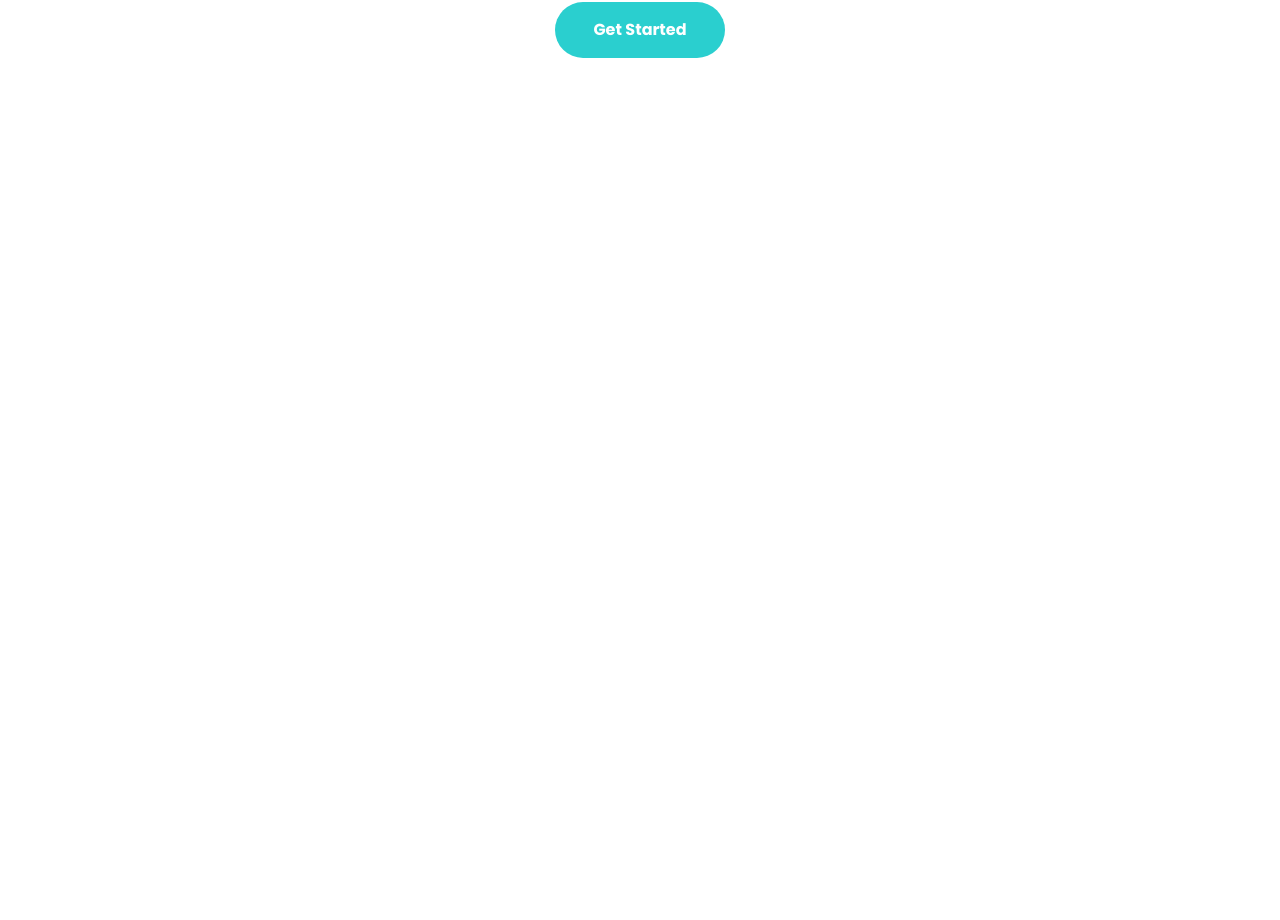
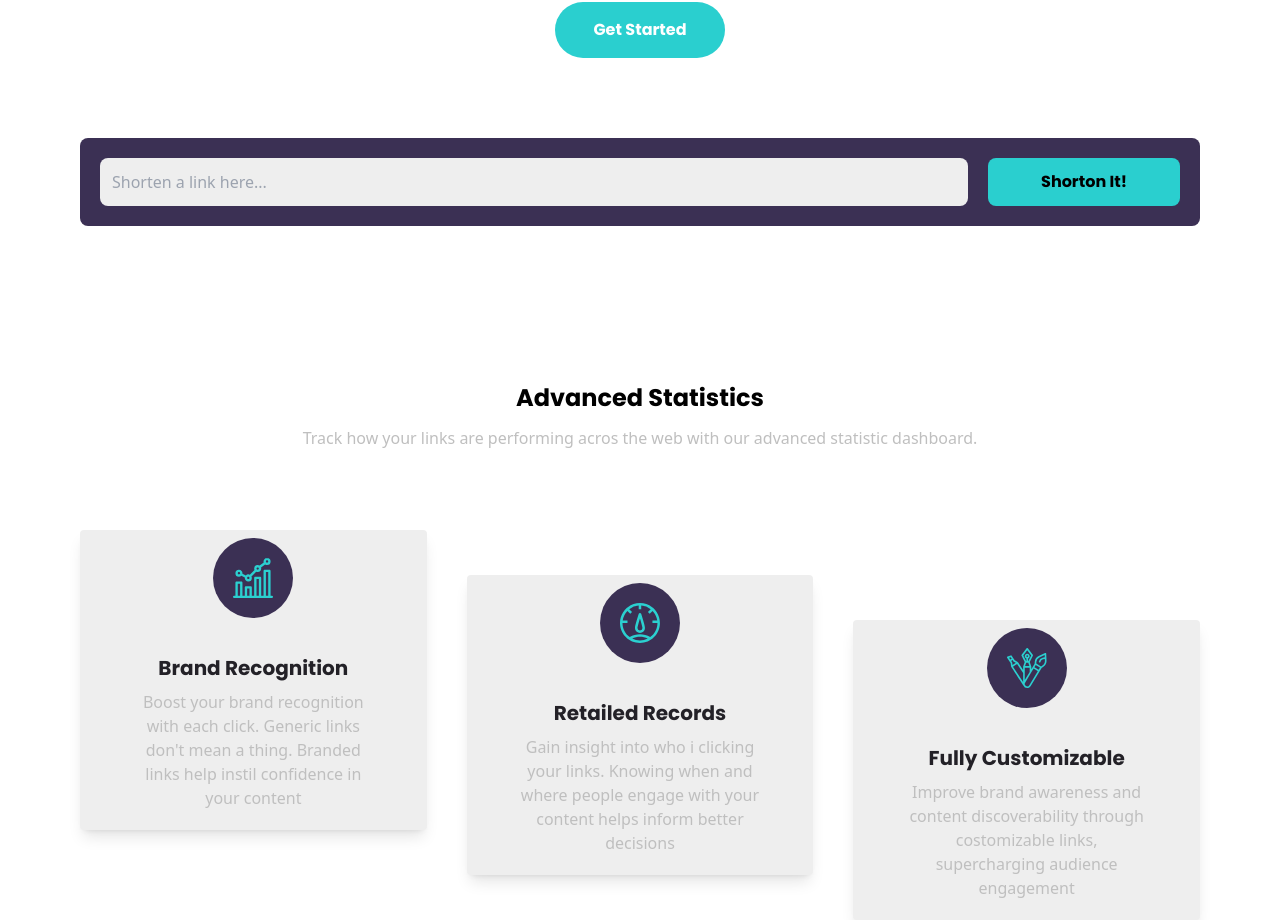
Before and after one commit to Zeddnyx/urlShortly, a React (Vite) app: page / in a window 1280 px wide. Shown: the part 411-1331 px from the top of the page. Before the commit the page ends 800 px from the top, so only its background shows below. Built offline with nearby package versions, Linux system fonts and the light colour scheme.

Commit message:
add info stats

```diff
--- a/src/App.jsx
+++ b/src/App.jsx
@@ -1,12 +1,14 @@
 import Nav from './page/Nav'
 import Home from './page/Home'
+import Info from './page/InfoStatistic'
 
 function App() {
 
   return <div>
     <Nav />
-    <div className='px-5'>
+    <div className='px-5 xl:px-20'>
       <Home />
+      <Info />
     </div>
   </div>
 }
--- a/src/page/Home.jsx
+++ b/src/page/Home.jsx
@@ -1,6 +1,9 @@
 import Orang from '../asset/images/illustration-working.svg'
+import BgMobile from '../asset/images/bg-shorten-mobile.svg'
+import BgDesktop from '../asset/images/bg-shorten-desktop.svg'
 
 export default function Home() {
+  const handleForm = e => e.preventDefault()
 
   return <header  className={head}>
     <div className={divImg}>
@@ -14,13 +17,22 @@ export default function Home() {
       </p>
       <button className={btn}>Get Started</button>
     </div>
+
+    <form className={form} onSubmit={handleForm}>
+      <input className={input} type="text" placeholder='Shorten a link here...' />
+      <button className={btnInput} type="submit">Shorton It!</button>
+    </form>
   </header>
 }
 
 const head = 'mt-20 z-10'
 const divImg = 'w-80 mx-auto'
 
-const divTextHead = 'mt-5 text-center font-pop flex flex-col gap-5'
-const h1 = 'text-3xl text-veryDarkViolet'
-const p = 'text-sm font-normal text-gray'
-const btn = 'bg-cyan w-[170px] mx-auto py-4 rounded-full text-[#fff]'
+const divTextHead = 'mt-5 text-center flex flex-col gap-5'
+const h1 = 'text-3xl text-veryDarkViolet font-pop'
+const p = 'text-sm font-normal text-gray sm:px-12'
+const btn = 'bg-cyan w-[170px] mx-auto py-4 font-pop rounded-full text-[#fff]'
+
+const form = 'mt-20 bg-darkViolet flex flex-col gap-5 p-5 rounded-lg md:flex-row'
+const input = 'p-3 bg-[#eee] text-gray rounded-lg outline-none md:w-full'
+const btnInput = 'bg-cyan rounded-lg py-3 outline-none font-pop md:w-60'
--- /dev/null
+++ b/src/page/InfoStatistic.jsx
@@ -0,0 +1,55 @@
+import Brand from '../asset/images/icon-brand-recognition.svg'
+import Detail from '../asset/images/icon-detailed-records.svg'
+import Fully from '../asset/images/icon-fully-customizable.svg'
+import BgMobile from '../asset/images/bg-boost-mobile.svg'
+import BgDesktop from '../asset/images/bg-boost-desktop.svg'
+
+export default function Info() {
+
+  const InfoStats = props => {
+    return <div className={`${card} ${props.self}`}>
+      <div className={divImg}>
+        <img src={props.img} alt={props.alt} />
+      </div>
+      <div className={divText}>
+        <h1 className={divH1}>{props.title}</h1>
+        <article className={article}>
+          {props.desc}
+        </article>
+      </div>
+    </div>
+  }
+
+  return <section className={section}>
+    <div>
+      <h1 className={h1}>Advanced Statistics</h1>
+      <article className={article}>
+        Track how your links are performing acros
+        the web with our advanced statistic dashboard.
+      </article>
+    </div>
+
+    <div className={parentCard}>
+      <InfoStats self='self-start' img={Brand} alt='icon-brand-recognition' title='Brand Recognition'
+        desc="Boost your brand recognition with each click. Generic links don't mean a thing. Branded links help instil confidence in your content"
+      />
+      <InfoStats self='self-center'img={Detail} alt='icon-detailed-records' title='Retailed Records'
+        desc="Gain insight into who i clicking your links. Knowing when and where people engage with your content helps inform better decisions"
+      />
+      <InfoStats self='self-end' img={Fully} alt='icon-fully-customizable' title='Fully Customizable'
+        desc="Improve brand awareness and content discoverability through costomizable links, supercharging audience engagement"
+      />
+    </div>
+  </section>
+}
+
+const section = 'mt-36 text-center items-center flex flex-col'
+const h1 = 'font-pop text-2xl my-3'
+const article = 'px-3 text-gray'
+
+const parentCard = 'grid grid-cols-1 xl:grid-cols-3 xl:gap-10 xl:h-[470px]'
+const card = 'bg-[#eee] mt-20 rounded shadow-lg grid grid-cols-1 w-full place-items-center text-center'
+const divImg = 'bg-darkViolet my-2 rounded-full p-5 w-20'
+
+const divText = 'px-10 py-5'
+const divH1 = 'font-pop text-xl py-2 text-veryDarkViolet'
--- a/src/page/Nav.jsx
+++ b/src/page/Nav.jsx
@@ -36,7 +36,7 @@ export default function Nav() {
       <Li li='Resource' />
       <div className='h-[2px] w-60 mx-auto bg-grayViolet'></div>
       <div className='flex flex-col gap-3 font-pop items-center'>
-        <button>Login</button>
+        <button className='text-gray'>Login</button>
         <button className='w-60 py-3 bg-cyan rounded-full'>Sign Up</button>
       </div>
     </ul>
```
Also changed, not shown: 1 other file (tests, documents, lock files or other folders).
